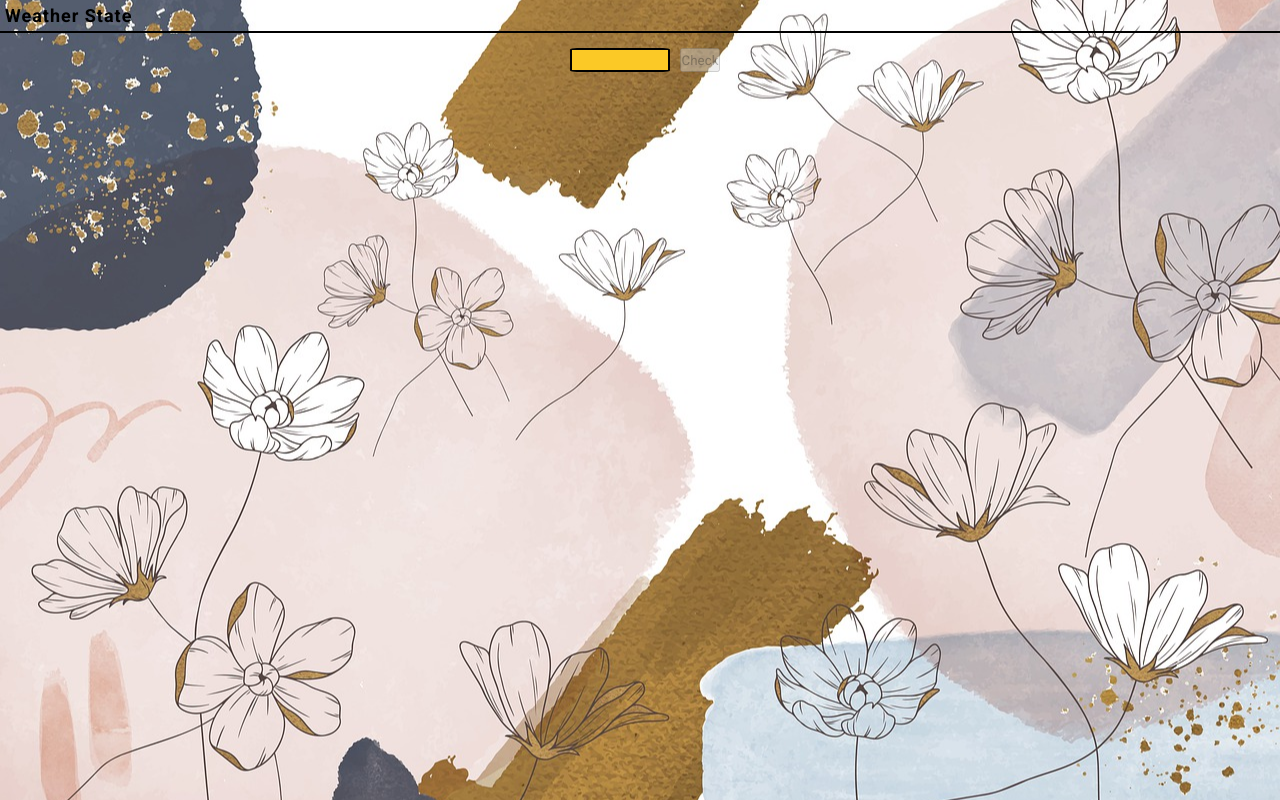
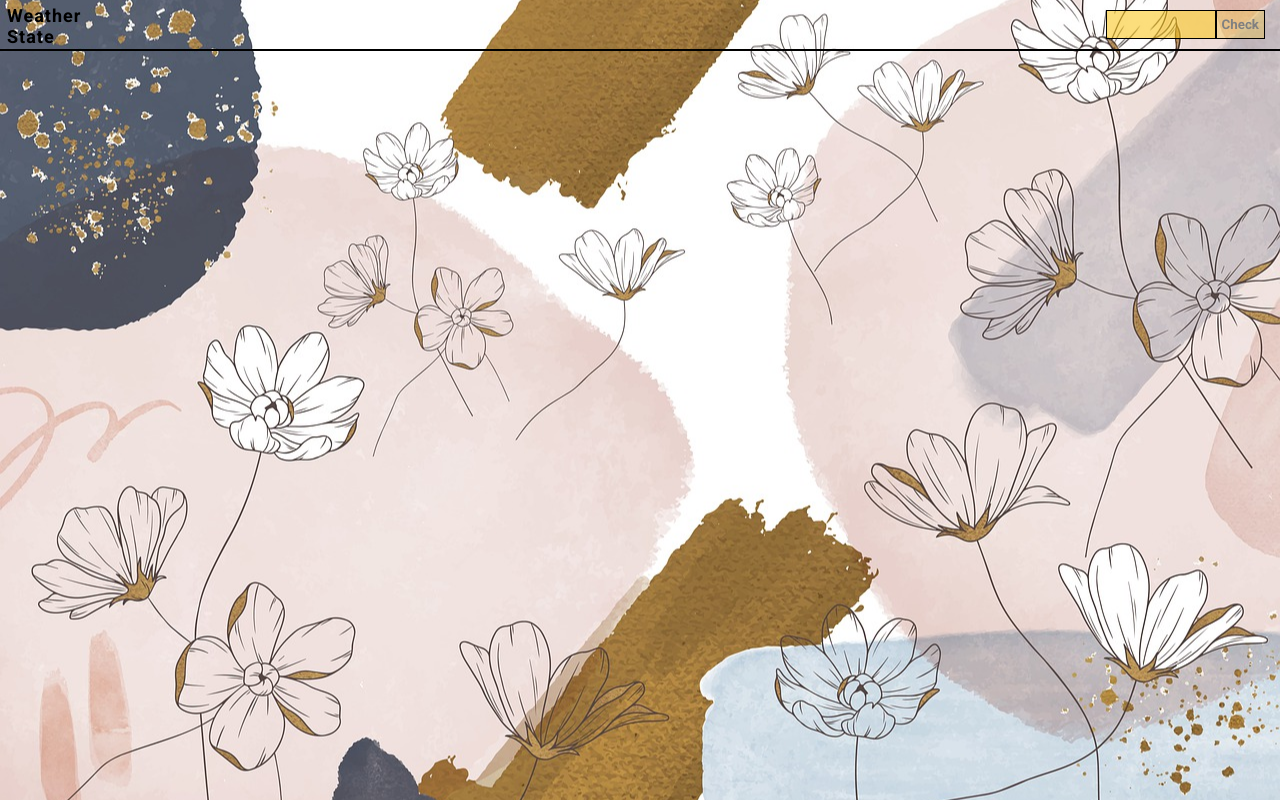
Before and after one commit to Kacper-Arendt/Weather-State, a React (Create React App) app: page / in a window 1280 px wide. Built offline with nearby package versions, Linux system fonts and the light colour scheme.

Commit message:
style: add styles to AddCity component

```diff
--- a/package.json
+++ b/package.json
@@ -16,6 +16,7 @@
     "axios": "^0.21.1",
     "react": "^17.0.2",
     "react-dom": "^17.0.2",
+    "react-icons": "^4.2.0",
     "react-redux": "^7.2.4",
     "react-scripts": "4.0.3",
     "reactjs-popup": "^2.0.4",
--- a/src/App.tsx
+++ b/src/App.tsx
@@ -25,19 +25,28 @@ const GlobalStyle = createGlobalStyle`
     background-size: cover;
   }
 `
+
+
+const Header = styled.header`
+  display: flex;
+  flex-direction: row;
+  justify-content: space-between;
+  border-bottom: 2px solid black;
+`
 const H1 = styled.h1`
   font-size: 18px;
   letter-spacing: 1px;
-  padding: 5px;
-  border-bottom: 2px solid black;
+  padding: 5px 0 2px 7px;
 `
 
 function App() {
     return (
         <>
             <GlobalStyle/>
-            <H1>Weather State</H1>
-            <AddCity/>
+            <Header>
+                <H1>Weather<br/> State</H1>
+                <AddCity/>
+            </Header>
             <Cities/>
         </>
     );
--- a/src/app/components/AddCity.tsx
+++ b/src/app/components/AddCity.tsx
@@ -6,30 +6,43 @@ import {addCity} from "../../redux/city/citySlice";
 
 const Form = styled.form`
   display: flex;
-  justify-content: center;
-  margin: 10px;
-  padding: 5px;
+  flex-direction: row;
+  justify-content: right;
+  margin: 8px;
+  padding: 2px;
 `
 
 const Input = styled.input`
-  width: 100px;
-  margin: 0 10px;
   font-size: 15px;
-  padding: 1px;
-  border: black solid 2px;
-  border-radius: 7%;
-  background-color: #FBC926;
-  color: white;
+  padding: 2px;
+  border: 1px solid black;
+  background-color: RGBA(251, 201, 38, 0.6);
+  max-width: 110px;
 
   &:focus{
-    background-color: #A69D1Fs;
-  }
-
-  ::placeholder{
-
+    background-color: RGBA(251, 201, 38, 0.9);
+    outline: none;
   }
 `
 
+const Button = styled.button `
+  margin-right: 5px;
+  padding: 2px 5px;
+  border: 1px solid black;
+  background-color: RGBA(251, 201, 38, 0.6);
+  color: black;
+  font-weight: bold;
+
+  :active{
+    background-color: RGBA(251, 201, 38, 0.9);
+    transform: translateX(4px);
+  }
+
+  :disabled{
+    color: grey;
+    background-color: RGBA(251, 201, 38, 0.3);
+  }
+`
 
 export const AddCity = (): JSX.Element => {
     const [city, setCity] = useState('');
@@ -48,10 +61,10 @@ export const AddCity = (): JSX.Element => {
                 value={city}
                 onChange={(e) => setCity(e.target.value)}
             />
-            <button
+            <Button
                 disabled={!city}
                 onClick={cityHandler}>Check
-            </button>
+            </Button>
         </Form>
     )
 }
```
Also changed, not shown: 1 other file (tests, documents, lock files or other folders).
